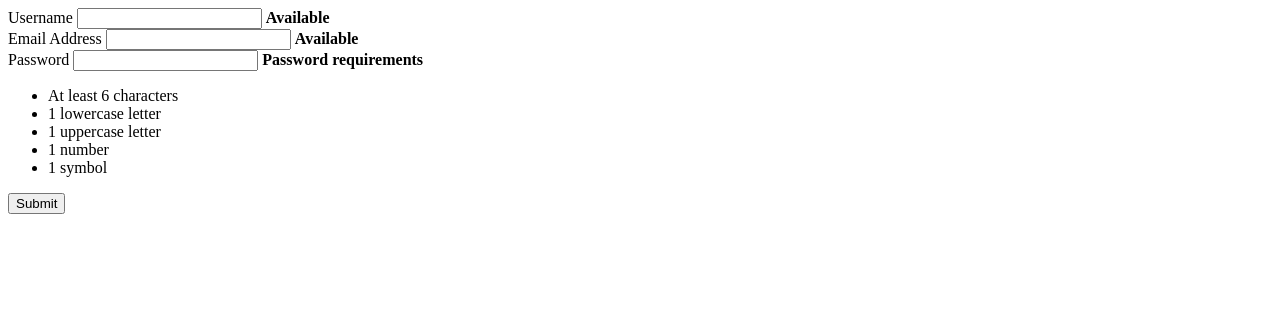
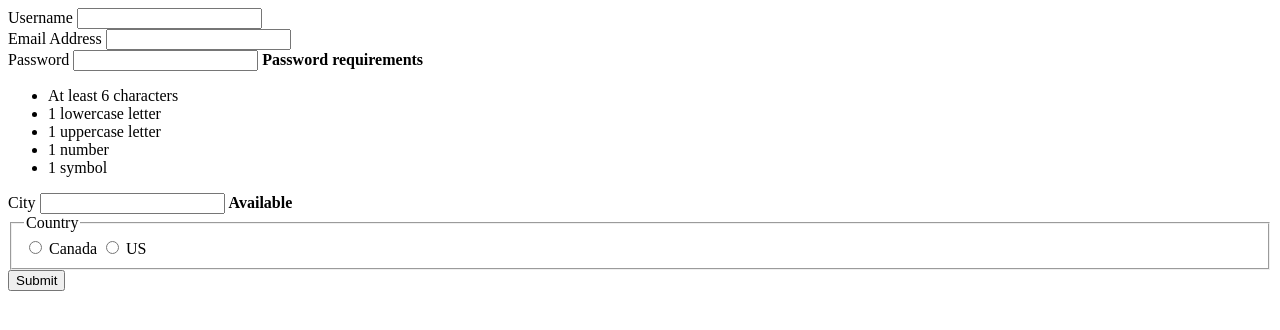
Before and after one commit to duniyagwan/Assignments, a PHP site: page / in a window 1280 px wide. Shown: the top 330 px of the page. Run offline with PHP 8.4, Linux system fonts and the light colour scheme; some libraries are stand-ins or nearby versions.

Commit message:
fixed errors

```diff
--- a/mtm1526/assignment-5/css/general.css
+++ b/mtm1526/assignment-5/css/general.css
@@ -1,2 +1,41 @@
 @charset "utf-8";
-/* CSS Document */
+.user-available {
+font-size: 1.125em;
+
+}
+
+.user-available:before {
+content:"✔";
+}
+
+.user-available[data-status="unchecked"] {
+display: none;
+}
+
+.user-available[data-status="available"] {
+color: #090;
+}
+
+.user-available[data-status="unavailable"] {
+color: #f33;
+}
+
+.user-available[data-status="unavailable"]:before {
+content:"✖";
+}
+
+.email-available:before {
+content:"✔";
+}
+
+.email-available[data-status="unchecked"] {
+display: none;
+}
+
+.email-available[data-status="available"] {
+color: #090;
+}
+
+.email-available[data-status="unavailable"] {
+color: #f33;
+}
--- a/mtm1526/assignment-5/index.html
+++ b/mtm1526/assignment-5/index.html
@@ -30,6 +30,22 @@
 				<li class="pass-symbol">1 symbol</li>
 			</ul>
 		</div>
+		<div>
+		<label for="city">City</label>
+		<input id="city" name="city" required>
+		<strong class="city-available" data-status="unchecked">Available</strong>
+		</div>
+
+	<div>
+		<fieldset>
+			<legend>Country</legend>
+			<input type="radio" name="country" id="country" class="country" value="canada">
+			<label for="canada">Canada</label>
+			<input type="radio" name="country" id="country" class="country" value="us">
+			<label for="us">US</label>
+		</fieldset>
+
+	<div id="address"></div>
 
 		<button type="submit">Submit</button>
 
```
